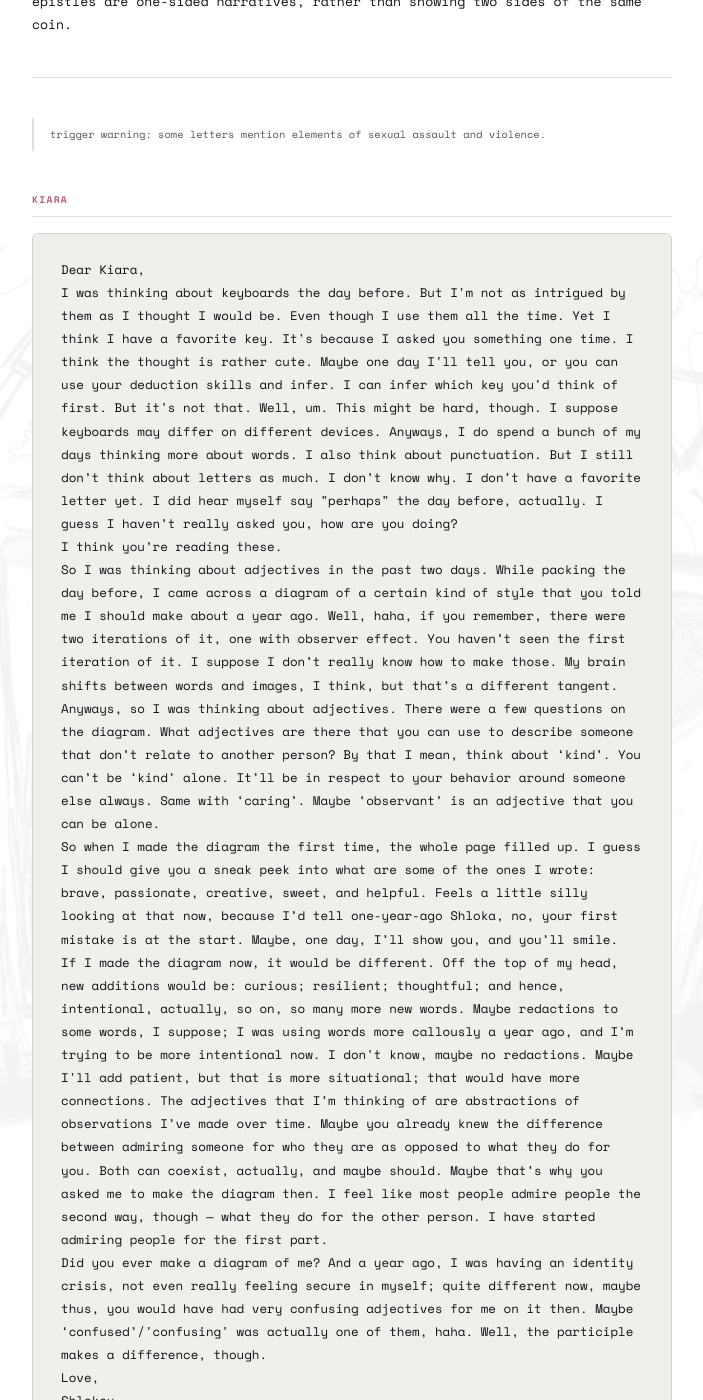
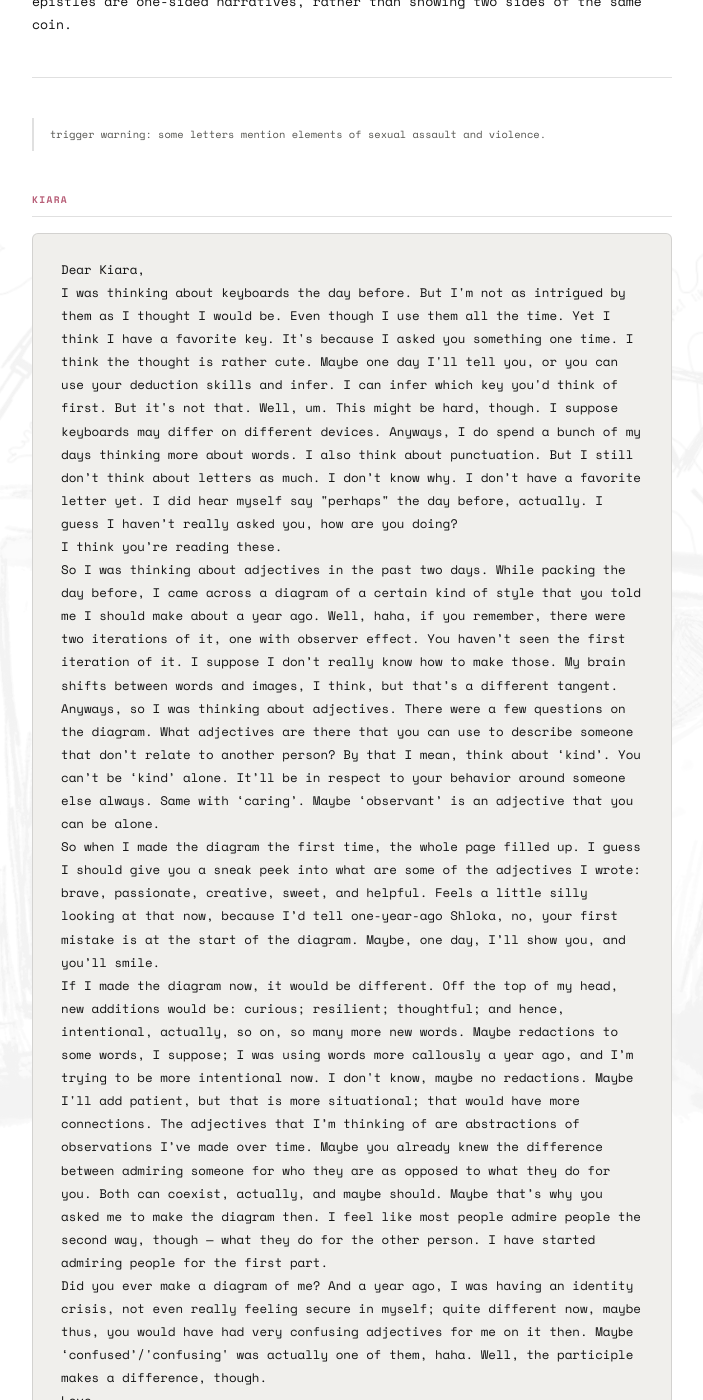
Before and after one commit to shlokamohanty/i-write-sometimes, a Jekyll site: the page built from _posts/2026-03-20-letter.md, in a window 1280 px wide and 1400 px high, scrolled down 674 px. Shown: the whole window, without its empty margins (288-991 px from the left). Built offline with Jekyll 4.4.1, drawn with Linux system fonts in a browser that asks for light colours; some web fonts are replaced; some of the changed text lies outside the part shown.

Commit message:
Update 2026-03-20-letter.md

```diff
--- a/_posts/2026-03-20-letter.md
+++ b/_posts/2026-03-20-letter.md
@@ -33,7 +33,7 @@ Keep in mind, while reading these, that the letters show my perspective of my fe
 I was thinking about keyboards the day before. But I'm not as intrigued by them as I thought I would be. Even though I use them all the time. Yet I think I have a favorite key. It's because I asked you something one time. I think the thought is rather cute. Maybe one day I'll tell you, or you can use your deduction skills and infer. I can infer which key you'd think of first. But it's not that. Well, um. This might be hard, though. I suppose keyboards may differ on different devices. Anyways, I do spend a bunch of my days thinking more about words. I also think about punctuation. But I still don’t think about letters as much. I don’t know why. I don’t have a favorite letter yet. I did hear myself say "perhaps" the day before, actually. I guess I haven’t really asked you, how are you doing?
 I think you’re reading these.
 So I was thinking about adjectives in the past two days. While packing the day before, I came across a diagram of a certain kind of style that you told me I should make about a year ago. Well, haha, if you remember, there were two iterations of it, one with observer effect. You haven’t seen the first iteration of it. I suppose I don’t really know how to make those. My brain shifts between words and images, I think, but that’s a different tangent. Anyways, so I was thinking about adjectives. There were a few questions on the diagram. What adjectives are there that you can use to describe someone that don’t relate to another person? By that I mean, think about ‘kind’. You can’t be ‘kind’ alone. It’ll be in respect to your behavior around someone else always. Same with ‘caring’. Maybe ‘observant’ is an adjective that you can be alone.
-So when I made the diagram the first time, the whole page filled up. I guess I should give you a sneak peek into what are some of the ones I wrote: brave, passionate, creative, sweet, and helpful. Feels a little silly looking at that now, because I’d tell one-year-ago Shloka, no, your first mistake is at the start. Maybe, one day, I’ll show you, and you’ll smile.
+So when I made the diagram the first time, the whole page filled up. I guess I should give you a sneak peek into what are some of the adjectives I wrote: brave, passionate, creative, sweet, and helpful. Feels a little silly looking at that now, because I’d tell one-year-ago Shloka, no, your first mistake is at the start of the diagram. Maybe, one day, I’ll show you, and you’ll smile.
 If I made the diagram now, it would be different. Off the top of my head, new additions would be: curious; resilient; thoughtful; and hence, intentional, actually, so on, so many more new words. Maybe redactions to some words, I suppose; I was using words more callously a year ago, and I’m trying to be more intentional now. I don't know, maybe no redactions. Maybe I'll add patient, but that is more situational; that would have more connections. The adjectives that I’m thinking of are abstractions of observations I’ve made over time. Maybe you already knew the difference between admiring someone for who they are as opposed to what they do for you. Both can coexist, actually, and maybe should. Maybe that’s why you asked me to make the diagram then. I feel like most people admire people the second way, though — what they do for the other person. I have started admiring people for the first part.
 Did you ever make a diagram of me? And a year ago, I was having an identity crisis, not even really feeling secure in myself; quite different now, maybe thus, you would have had very confusing adjectives for me on it then. Maybe ‘confused’/'confusing' was actually one of them, haha. Well, the participle makes a difference, though.
 Love,
```
